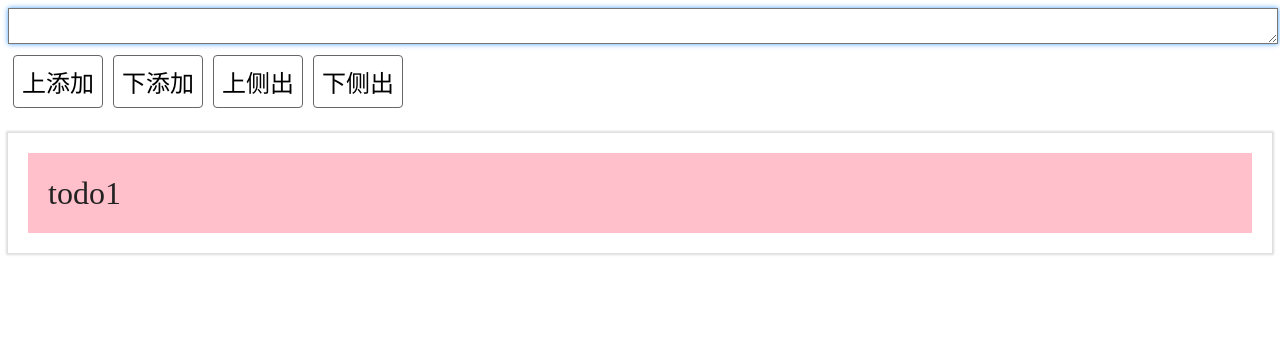
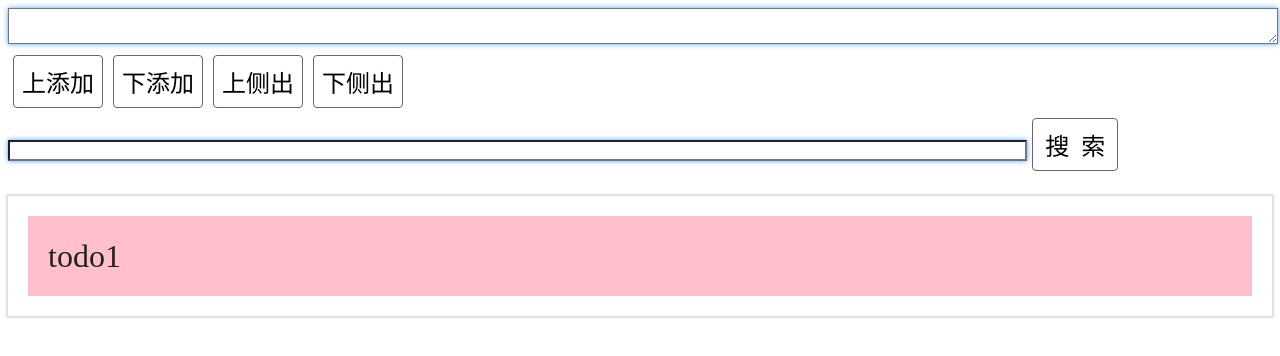
Before and after one commit to SenorYAN/ifeStudy, a React app in the folder ife20-redux/: page / in a window 1280 px wide. Built offline with nearby package versions, Linux system fonts and the light colour scheme.

Commit message:
search keyword

```diff
--- a/ife20-redux/src/components/ItemDisplay.js
+++ b/ife20-redux/src/components/ItemDisplay.js
@@ -30,8 +30,11 @@ class ItemLi extends Component {
   }
   render() {
     const props = this.props;
+    const showItem = value => {
+      return value.replace(/≈/g,`<span class="highlight">`).replace(/ø/g,`</span>`);
+    }
     return (
-        <li className={this.state.className} onClick={() => {props.onClickOut(props.index)}}><span>{props.item.value}</span></li>
+        <li className={this.state.className} onClick={() => {props.onClickOut(props.index)}}><span dangerouslySetInnerHTML={{__html : showItem(props.item.value)}}></span></li>
     )
   }
 }
--- /dev/null
+++ b/ife20-redux/src/components/ItemSearch.js
@@ -0,0 +1,28 @@
+import React, {Component} from 'react';
+import {render} from 'react-dom';
+import {connect} from 'react-redux';
+
+class ItemSearch extends Component {
+  constructor(props) {
+    super(props);
+  }
+  handleClick() {
+    const ndInput = this.refs.searchInput;
+    this.props.onSearch(ndInput.value);
+  }
+  render() {
+    return (
+      <div className="item-search" id="item-search">
+        <input type='text' ref="searchInput"/>
+        <span onClick={()=> {this.handleClick()}}>搜索</span>
+      </div>
+    )
+  }
+}
+
+const mapStateToProps = (state) =>{
+    return {
+      items: state.items
+    }
+}
+export default connect(mapStateToProps)(ItemSearch);
--- a/ife20-redux/src/containers/AppContainer.js
+++ b/ife20-redux/src/containers/AppContainer.js
@@ -2,13 +2,14 @@ import React, {Component} from 'react';
 import {render} from 'react-dom';
 import {connect} from 'react-redux';
 import ItemInput from '../components/ItemInput';
+import ItemSearch from '../components/ItemSearch';
 import ItemDisplay from '../components/ItemDisplay';
 
-import {leftIn, leftOut, rightIn, rightOut, clickOut, toogleClass} from '../redux/actions/mainActions';
+import {leftIn, leftOut, rightIn, rightOut, clickOut, toogleClass, search} from '../redux/actions/mainActions';
 
 class AppContainer extends Component{
   render() {
-    const {dispatch, items, onLeftIn, onRightIn, onLeftOut, onRightOut, onClickOut, onToogleClass} = this.props;
+    const {dispatch, items, onLeftIn, onRightIn, onLeftOut, onRightOut, onClickOut, onToogleClass, onSearch} = this.props;
     return (
       <div>
           <ItemInput
@@ -18,6 +19,9 @@ class AppContainer extends Component{
               onLeftOut = {onLeftOut}
               onRightOut = {onRightOut}
               onToogleClass = {onToogleClass}
+          />
+          <ItemSearch
+              onSearch = {onSearch}
           />
           <ItemDisplay
               items = {items}
@@ -42,7 +46,8 @@ const mapDispatchToProps = dispatch => {
     onLeftOut: () => dispatch(leftOut()),
     onRightOut: () => dispatch(rightOut()),
     onClickOut: index => dispatch(clickOut(index)),
-    onToogleClass: index => dispatch(toogleClass(index))
+    onToogleClass: index => dispatch(toogleClass(index)),
+    onSearch: keyword => dispatch(search(keyword))
   }
 }
 
--- a/ife20-redux/src/redux/actions/mainActions.js
+++ b/ife20-redux/src/redux/actions/mainActions.js
@@ -10,6 +10,9 @@ export const CLICK_OUT = 'CLICK_OUT';
 
 //动画样式
 export const TOOGLE_CLASS = 'TOOGLE_CLASS';
+
+//点击查询
+export const SEARCH = 'SEARCH';
 
 
 // action创建函数
@@ -52,3 +55,10 @@ export const toogleClass = (index) => {
       index
     }
 }
+
+export const search = (keyword) => {
+    return {
+      type: SEARCH,
+      keyword
+    }
+}
--- a/ife20-redux/src/redux/reducers/mainReducer.js
+++ b/ife20-redux/src/redux/reducers/mainReducer.js
@@ -1,5 +1,5 @@
 import { combineReducers } from 'redux'
-import { LEFT_IN, RIGHT_IN, LEFT_OUT, RIGHT_OUT, CLICK_OUT, TOOGLE_CLASS} from '../actions/mainActions'
+import { LEFT_IN, RIGHT_IN, LEFT_OUT, RIGHT_OUT, CLICK_OUT, TOOGLE_CLASS, SEARCH} from '../actions/mainActions'
 
 
 const clickOut = (state, index) => {
@@ -12,6 +12,17 @@ const toogleClass = (state, index) => {
     const queue = state.slice();
     queue[index].ready = !(queue[index].ready);
     return queue;
+}
+
+const search = (state, keyword) => {
+    const reg = new RegExp(`(${keyword})`, 'g');
+    return state.map((item, index) => {
+      const {value, ...other} = item;
+      return {
+        value : item.value.replace(/≈/g,'').replace(/ø/g,'').replace(reg, `≈$1ø`),
+        ...other
+      }
+    })
 }
 
 const items = (state = [], action) =>{
@@ -42,6 +53,8 @@ const items = (state = [], action) =>{
         return clickOut(state, action.index);
       case TOOGLE_CLASS:
         return toogleClass(state, action.index);
+      case SEARCH:
+        return search(state, action.keyword);
       default:
         return state;
     }
--- a/ife20-redux/src/styles/style.scss
+++ b/ife20-redux/src/styles/style.scss
@@ -4,9 +4,7 @@
     margin: 0;
     padding: 0;
   }
-  .buttons{
-    font-size: .12rem;
-    span{
+  .buttons span, .item-search span{
     border: 1px solid #666;
     padding: .04rem;
     display: inline-block;
@@ -17,10 +15,22 @@
       color: #2537f5;
     }
   }
+  .buttons{
+    font-size: .12rem;
   }
   input, textarea{
     width: 100%;
     box-shadow: 0 0 5px rgba(23, 136, 267, 0.8);
+  }
+  .item-search{
+    font-size: .12rem;
+    input {
+      width: 80%;
+    }
+    span {
+      letter-spacing: .5em;
+      padding: .04rem 0 .04rem .5em;
+    }
   }
   .display-board{
       display: flex;
@@ -47,6 +57,10 @@
       width: 100%;
       height: $itemHeight;
       line-height: $itemHeight;
+      .highlight{
+        padding: 0;
+        background: yellow;
+      }
     }
     &.finished{
       background-color: #c0ffd9;
```
Lines whose indentation alone changed are shown as unchanged.
